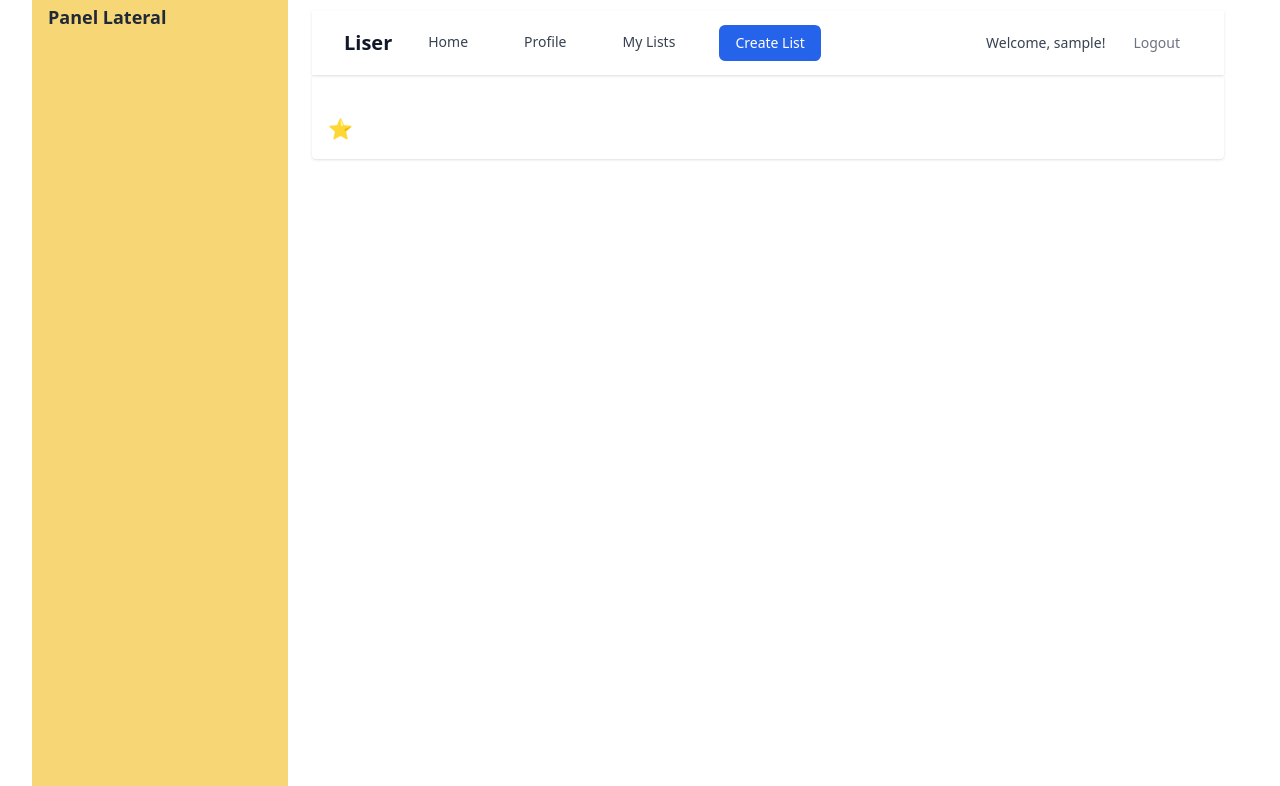
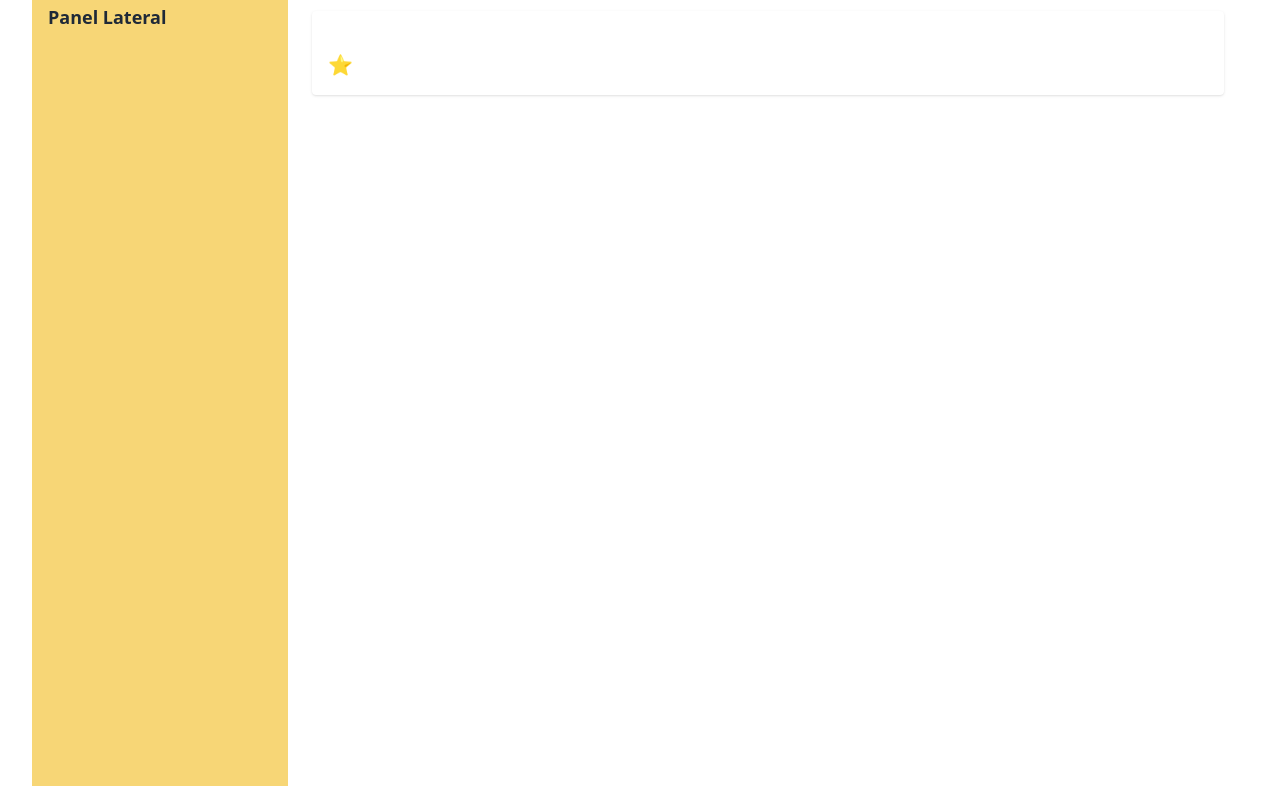
Before and after one commit to excusasclub/liser., a Django app: template lists/templates/lists/baglist_detail.html in a window 1280 px wide. Shown: the part 101-887 px from the top of the page. Run offline with Django 5.2, Linux system fonts and the light colour scheme; the template is opened without the code that fills it, so the values that code supplies are empty; the visitor is signed in with stand-in values (Sample User, id 1); some libraries are stand-ins or nearby versions.

Commit message:
cambios header

```diff
--- a/lists/templates/lists/baglist_detail.html
+++ b/lists/templates/lists/baglist_detail.html
@@ -11,7 +11,6 @@
 
     <!-- Contenido principal -->
     <main class="flex-1 p-6">
-        {% include 'partials/header.html' %}
 
         <!-- Bloque principal de la BagList -->
         <section class="mb-6 bg-white p-4 rounded shadow">
--- a/templates/partials/base.html
+++ b/templates/partials/base.html
@@ -10,7 +10,7 @@
 <body class="bg-white min-h-screen">
 
     <!-- Header global -->
-    {% include 'partials/header.html' %}
+        {% include 'partials/header.html' %}
 
     <!-- Contenido principal -->
     <main class="max-w-7xl mx-auto px-4 sm:px-6 lg:px-8 py-6">
--- a/templates/partials/header.html
+++ b/templates/partials/header.html
@@ -7,19 +7,19 @@
                 <!-- Logo -->
                 <div class="flex-shrink-0 flex items-center">
                     <a href="#" class="text-xl font-bold text-gray-900 hover:text-gray-700 focus:outline-none focus:ring-2 focus:ring-blue-500 focus:rounded transition-colors duration-200">
-                        <span class="sr-only">Liser</span>
-                        Liser
+                        <img src="https://visitarmerida.info/wp-content/uploads/Logo-Liser.png" alt="Liser Logo" class="h-24 w-auto">
                     </a>
                 </div>
 
                 <!-- Navegación desktop -->
                 <nav class="hidden md:ml-6 md:flex md:space-x-8 items-center" role="navigation" aria-label="Main navigation">
-                    <a href="#" class="text-gray-700 hover:text-blue-600 px-3 py-2 rounded-md text-sm font-medium transition-colors duration-200 border-b-2 border-transparent hover:border-blue-500 focus:outline-none focus:ring-2 focus:ring-blue-500 focus:rounded">Home</a>
+                    <a href="#" class="text-gray-700 hover:text-blue-600 px-3 py-2 rounded-md text-sm font-medium transition-colors duration-200 border-b-2 border-transparent hover:border-blue-500 focus:outline-none focus:ring-2 focus:ring-blue-500 focus:rounded">Inicio</a>
                     {% if user.is_authenticated %}
-                        <a href="#" class="text-gray-700 hover:text-blue-600 px-3 py-2 rounded-md text-sm font-medium transition-colors duration-200 border-b-2 border-transparent hover:border-blue-500 focus:outline-none focus:ring-2 focus:ring-blue-500 focus:rounded">Profile</a>
-                        <a href="#"  class="text-gray-700 hover:text-blue-600 px-3 py-2 rounded-md text-sm font-medium transition-colors duration-200 border-b-2 border-transparent hover:border-blue-500 focus:outline-none focus:ring-2 focus:ring-blue-500 focus:rounded">My Lists</a>
+                        <a href="#" class="text-gray-700 hover:text-blue-600 px-3 py-2 rounded-md text-sm font-medium transition-colors duration-200 border-b-2 border-transparent hover:border-blue-500 focus:outline-none focus:ring-2 focus:ring-blue-500 focus:rounded">Mi Perfil</a>
+                        <a href="#"  class="text-gray-700 hover:text-blue-600 px-3 py-2 rounded-md text-sm font-medium transition-colors duration-200 border-b-2 border-transparent hover:border-blue-500 focus:outline-none focus:ring-2 focus:ring-blue-500 focus:rounded">Mis BagList</a>
                         <a href="#" class="bg-blue-600 hover:bg-blue-700 text-white px-4 py-2 rounded-md text-sm font-medium transition-colors duration-200 focus:outline-none focus:ring-2 focus:ring-blue-500 focus:rounded">Create List</a>
                     {% endif %}
+                    <span class="text-xs text-yellow-600 font-bold">(MENÚ ESCRITORIO)</span>
                 </nav>
             </div>
 
@@ -73,26 +73,24 @@
     </div>
 
     <!-- Menú móvil -->
-    <div id="mobile-menu" class="hidden md:hidden">
+    <div id="mobile-menu" class="hidden">
         <div class="pt-2 pb-3 space-y-1 bg-white shadow-lg rounded-lg mt-2">
-            <!-- Links de navegación -->
-            <a href="#" class="block px-4 py-2 text-base font-medium text-gray-700 hover:text-blue-600 hover:bg-gray-50 rounded-md mx-2 transition-colors duration-200">Home</a>
+            <a href="#" class="block px-4 py-2 text-base font-medium text-gray-700 hover:text-blue-600 hover:bg-gray-50 rounded-md mx-2 transition-colors duration-200">Inicio</a>
 
             {% if user.is_authenticated %}
-                <a href="#" class="block px-4 py-2 text-base font-medium text-gray-700 hover:text-blue-600 hover:bg-gray-50 rounded-md mx-2 transition-colors duration-200">Profile</a>
-                <a href="#" class="block px-4 py-2 text-base font-medium text-gray-700 hover:text-blue-600 hover:bg-gray-50 rounded-md mx-2 transition-colors duration-200">My Lists</a>
-                <a href="#" class="block px-4 py-2 text-base font-medium text-white bg-blue-600 hover:bg-blue-700 rounded-md mx-2 transition-colors duration-200">Create List</a>
+                <a href="#" class="block px-4 py-2 text-base font-medium text-gray-700 hover:text-blue-600 hover:bg-gray-50 rounded-md mx-2 transition-colors duration-200">Mi Perfil</a>
+                <a href="#" class="block px-4 py-2 text-base font-medium text-gray-700 hover:text-blue-600 hover:bg-gray-50 rounded-md mx-2 transition-colors duration-200">Mis BagLists</a>
+                <a href="#" class="block px-4 py-2 text-base font-medium text-white bg-blue-600 hover:bg-blue-700 rounded-md mx-2 transition-colors duration-200">Editar Baglists</a>
 
-                <!-- Bienvenida y logout -->
                 <div class="px-4 py-2 text-sm text-gray-500 border-t border-gray-200 mx-2">
                     Welcome, {{ user.username }}!
                 </div>
                 <a href="#" class="block px-4 py-2 text-base font-medium text-gray-700 hover:text-red-600 hover:bg-gray-50 rounded-md mx-2 transition-colors duration-200">Logout</a>
             {% else %}
-                <!-- Links para no autenticados -->
                 <a href="#" class="block px-4 py-2 text-base font-medium text-gray-700 hover:text-blue-600 hover:bg-gray-50 rounded-md mx-2 transition-colors duration-200">Login</a>
                 <a href="#"class="block px-4 py-2 text-base font-medium text-white bg-blue-600 hover:bg-blue-700 rounded-md mx-2 transition-colors duration-200">Sign Up</a>
             {% endif %}
+            <span class="block text-xs text-green-600 font-bold px-4">(MENÚ MÓVIL)</span>
         </div>
     </div>
 </header>
@@ -101,30 +99,43 @@
 document.addEventListener('DOMContentLoaded', function() {
     const mobileMenuButton = document.getElementById('mobile-menu-button');
     const mobileMenu = document.getElementById('mobile-menu');
-    const menuOpenIcon = mobileMenuButton.querySelector('[stroke-width="2"]:first-child');
-    const menuCloseIcon = mobileMenuButton.querySelector('[stroke-width="2"]:last-child');
+    const menuOpenIcon = mobileMenuButton.querySelector('svg:nth-child(1)');
+    const menuCloseIcon = mobileMenuButton.querySelector('svg:nth-child(2)');
 
+    // Función para comprobar el tamaño de pantalla
+    function checkMenuType() {
+        if (window.innerWidth >= 768) {
+            console.log("💻 Mostrando MENÚ ESCRITORIO");
+        } else {
+            console.log("📱 Mostrando MENÚ MÓVIL (colapsado por defecto)");
+        }
+    }
+
+    // Print inicial
+    checkMenuType();
+
+    // Recalcular cuando cambie el tamaño (incluye modo responsive en Chrome)
+    window.addEventListener('resize', checkMenuType);
+
+    // Botón hamburguesa para abrir/cerrar menú móvil
     mobileMenuButton.addEventListener('click', function() {
-        // Toggle menu
-        const isExpanded = mobileMenu.classList.contains('hidden');
-        mobileMenu.classList.toggle('hidden', !isExpanded);
+        const isHidden = mobileMenu.classList.contains('hidden');
 
-        // Toggle icons
-        menuOpenIcon.classList.toggle('hidden', !isExpanded);
-        menuCloseIcon.classList.toggle('hidden', isExpanded);
+        // Toggle menú
+        mobileMenu.classList.toggle('hidden', !isHidden);
 
-        // Update aria-expanded
-        mobileMenuButton.setAttribute('aria-expanded', isExpanded);
-    });
+        // Toggle iconos
+        menuOpenIcon.classList.toggle('hidden', !isHidden);
+        menuCloseIcon.classList.toggle('hidden', isHidden);
 
-    // Cerrar menú al hacer click fuera
-    document.addEventListener('click', function(event) {
-        const isClickInsideHeader = mobileMenuButton.contains(event.target) || mobileMenu.contains(event.target);
-        if (!isClickInsideHeader && !mobileMenu.classList.contains('hidden')) {
-            mobileMenu.classList.add('hidden');
-            menuOpenIcon.classList.remove('hidden');
-            menuCloseIcon.classList.add('hidden');
-            mobileMenuButton.setAttribute('aria-expanded', 'false');
+        // Accesibilidad
+        mobileMenuButton.setAttribute('aria-expanded', isHidden ? 'true' : 'false');
+
+        // Print debug
+        if (isHidden) {
+            console.log("👉 MENÚ MÓVIL abierto");
+        } else {
+            console.log("❌ MENÚ MÓVIL cerrado");
         }
     });
 });
```
Also changed, not shown: tailwind.config.js (added, +15 -0 lines).
